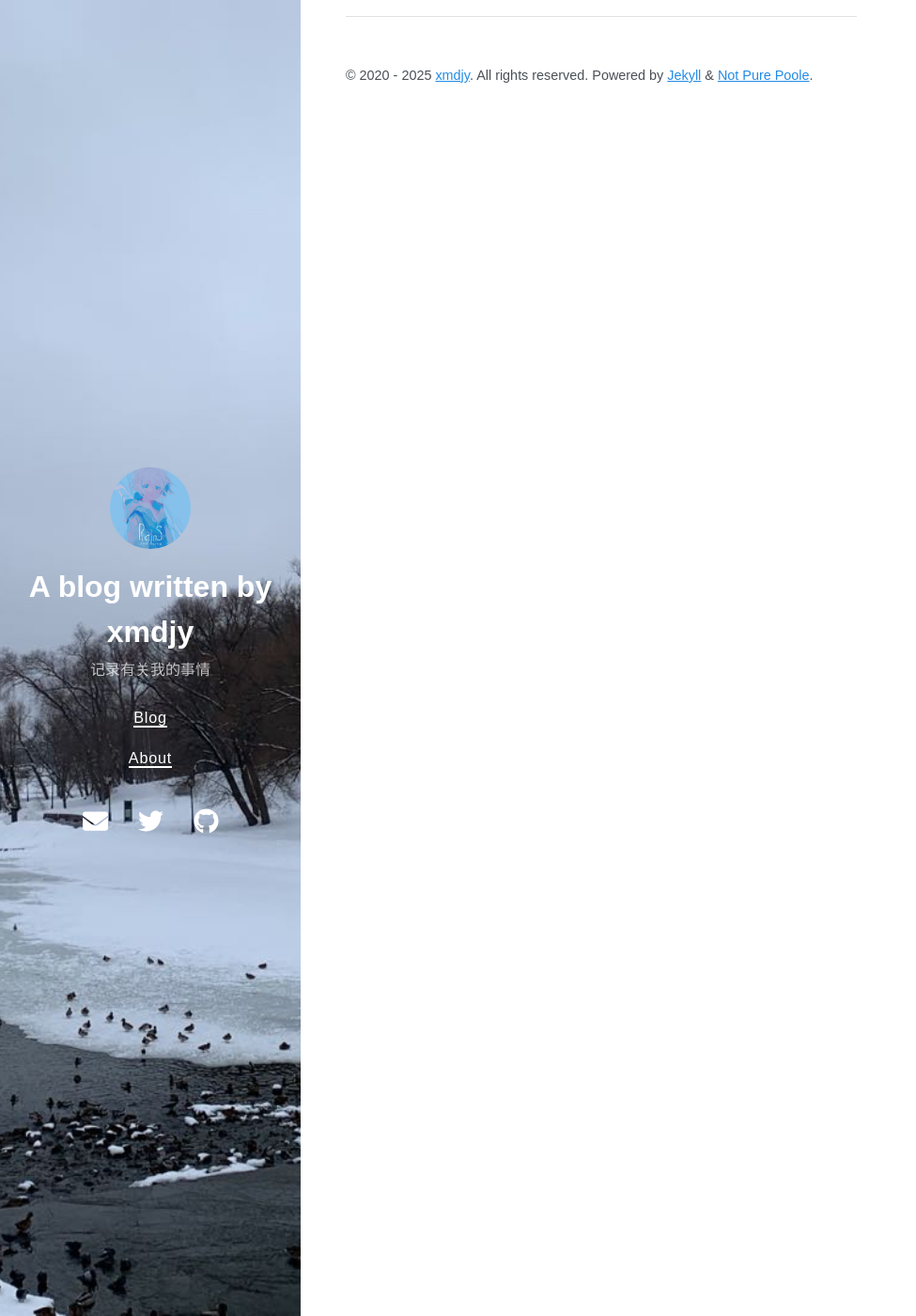
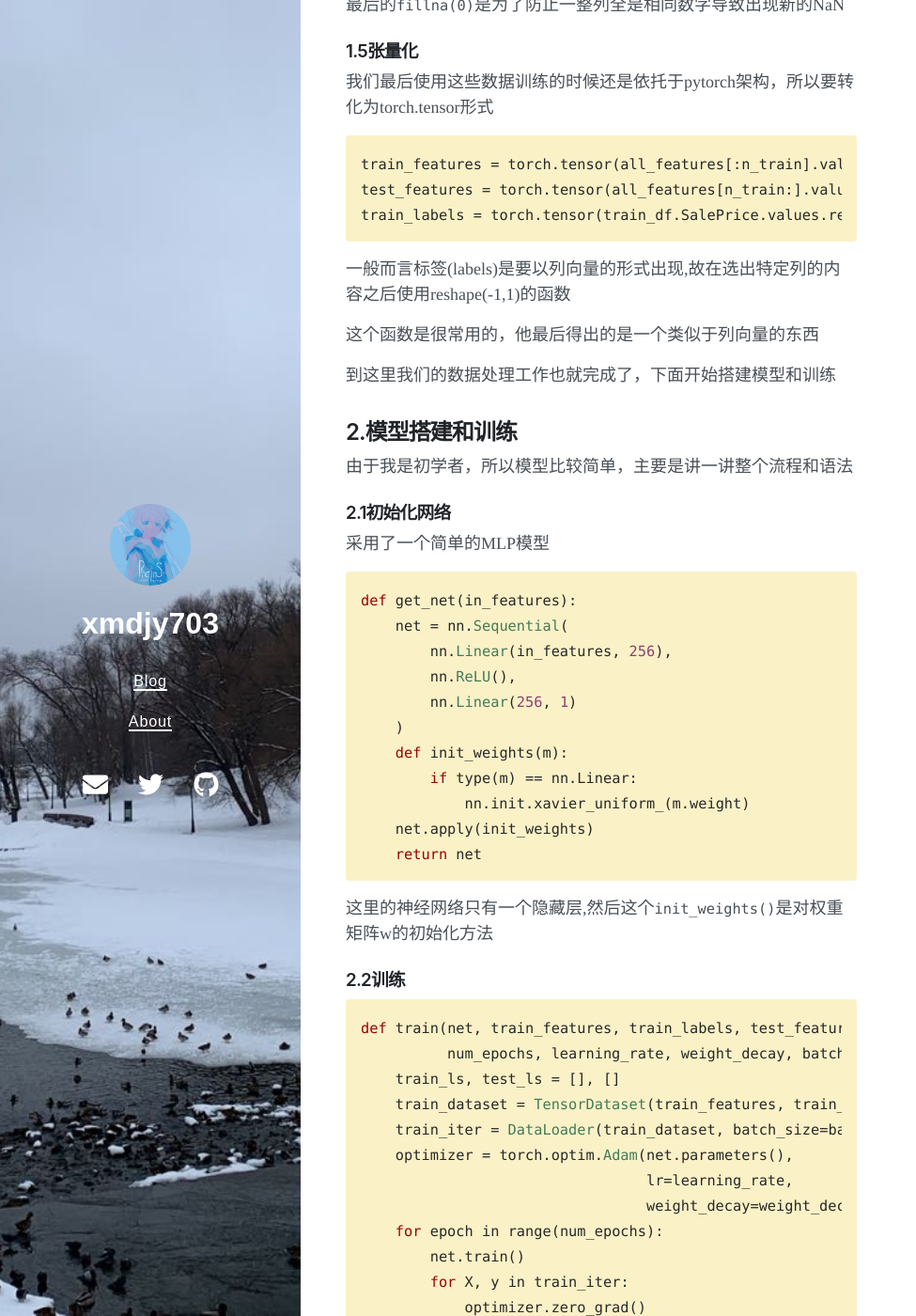
Before and after one commit to xmdjy/xmdjy.github.io, a Jekyll site: the page built from _posts/2025-07-29-机器学习初步-kaggle房价预测.md, in a window 1280 px wide and 1400 px high, scrolled down 3310 px. Shown: the whole window at 94% size, without its empty margins (0-975 px from the left). Built offline with Jekyll 4.4.1, drawn with Linux system fonts in a browser that asks for light colours; nearby versions of some CDN libraries; some of the changed text lies outside the part shown.

Commit message:
update 07-29 3

````diff
--- a/_config.yml
+++ b/_config.yml
@@ -1,6 +1,6 @@
 # Setup
-title: A blog written by xmdjy
-description: 记录有关我的事情
+title: xmdjy703
+description:
 url: https://xmdjy.github.io
 avatar: /aaa.jpg
 paginate: 5
--- a/_posts/2025-07-29-机器学习初步-kaggle房价预测.md
+++ b/_posts/2025-07-29-机器学习初步-kaggle房价预测.md
@@ -1,7 +1,7 @@
 ---
 layout: post
-title: Releasing Not Pure Poole v0.1.0
-author: Songzi Vong
+title: 机器学习初步---kaggle房价预测
+author: xmdjy
 tags:
 - 数据处理
 - ml初步
@@ -16,6 +16,15 @@ date: 2025-07-29
 话不多说，我们来看代码实现，语法和思路
 ## 1.数据处理
 在开始机器学习对任务进行建模之前，重要的是怎么处理数据，在这里我们会详细的讲到对数据进行分析，然后选择合适的处理方式，比较重要的包括了下面几个环节：转化为pytorch类型的张量，对NAN的数据如何处理，对文字数据进行独热编码，以及如何使用pandas
+
+### 0.0导入依赖
+```python
+import pandas as pd
+import numpy as np
+import torch
+from torch import nn
+from torch.utils.data import TensorDataset, DataLoader
+```
 ### 1.1项目结构
 在开始之前，你需要一个合理的项目结构
 
@@ -27,6 +36,7 @@ my_project/
 |   └── processed/
 |
 └── model.py
+```
 
 其中，data文件夹用来存放所有的数据，包括从官网上下载下来的数据和处理好之后的张量形式的数据，model.py则是一个存放模型的文件，这种形目结构很清晰并且好用
 
@@ -59,12 +69,12 @@ all_features = all_features.fillna(0)
 ```
 首先，我们使用`select_dtypes()`选出数据类型是数字的列并存到`numeric_cols`当中
 然后把这些列当中的缺失值用中位数来补上(`fillna()`实现)，至于为什么要选中位数而不是平均数，请看原因：
-![gm的回答](assets/images/0729-1.png)
+![gm的回答](/assets/images/0729-1.png)
 事实上，这与具体数据有关，因为这里存在一些非常极端的数据，所以平均数的意义被弱化了
 
 接下来我们要对文字部分进行处理，这里用的是一种叫"独热编码"的方式
 
-![独热编码](assets/images/0729-2.png)
+![独热编码](/assets/images/0729-2.png)
 之所以不使用顺序编码，是因为顺序编码会导致没有的权重产生，比如红绿蓝三个类别，如果按照红-0、绿-1、蓝-2的方式编码，计算机会认为他们之间是有"大小关系的"
 
 独热编码使用`pd.get_dummies()`函数，而`dummy_na=True`则表示对于缺失的值也当作单独的一类来编码
@@ -91,3 +101,59 @@ train_labels = torch.tensor(train_df.SalePrice.values.reshape(-1, 1), dtype=torc
 这个函数是很常用的，他最后得出的是一个类似于列向量的东西
 
 到这里我们的数据处理工作也就完成了，下面开始搭建模型和训练
+
+## 2.模型搭建和训练
+由于我是初学者，所以模型比较简单，主要是讲一讲整个流程和语法
+
+### 2.1初始化网络
+采用了一个简单的MLP模型
+
+```python
+def get_net(in_features):
+    net = nn.Sequential(
+        nn.Linear(in_features, 256),
+        nn.ReLU(),
+        nn.Linear(256, 1)
+    )
+    def init_weights(m):
+        if type(m) == nn.Linear:
+            nn.init.xavier_uniform_(m.weight)
+    net.apply(init_weights)
+    return net
+```
+这里的神经网络只有一个隐藏层,然后这个`init_weights()`是对权重矩阵w的初始化方法
+
+### 2.2训练
+```python
+def train(net, train_features, train_labels, test_features, test_labels,
+          num_epochs, learning_rate, weight_decay, batch_size, loss):
+    train_ls, test_ls = [], []
+    train_dataset = TensorDataset(train_features, train_labels)
+    train_iter = DataLoader(train_dataset, batch_size=batch_size, shuffle=True)
+    optimizer = torch.optim.Adam(net.parameters(),
+                                 lr=learning_rate,
+                                 weight_decay=weight_decay)
+    for epoch in range(num_epochs):
+        net.train()
+        for X, y in train_iter:
+            optimizer.zero_grad()
+            l = loss(net(X), y)
+            l.backward()
+            optimizer.step()
+        train_ls.append(log_rmse(net, train_features, train_labels, loss))
+        if test_labels is not None:
+            test_ls.append(log_rmse(net, test_features, test_labels, loss))
+    return train_ls, test_ls
+```
+好我们接下来我们分块解释一下train的代码
+
+先看一下需要的参数：
+
+- `net`:神经网络
+- `train_features`:训练集特征
+- `train_labels`:训练集标签
+- `num_epochs`:训练轮数
+- `learning_rate`:学习率
+- `weight_decay`:权重矩阵
+- `batch_size`:批量
+- `loss`:损失函数
````
